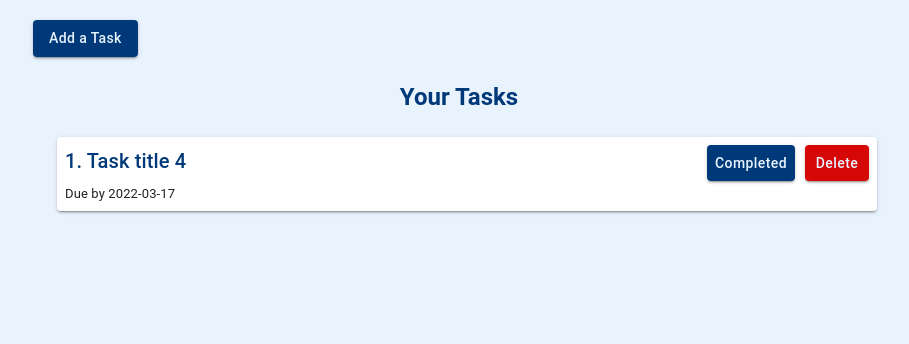
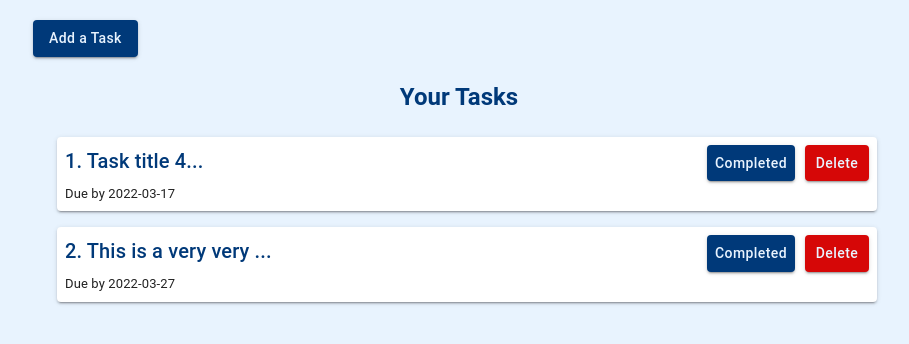
Before and after one commit to sahiljena/intern-challenge-cn, a React (Create React App) app: page / in a window 1280 px wide. Shown: the top 344 px of the page, without its empty margins (181-1090 px from the left). Built offline with nearby package versions, Linux system fonts and the light colour scheme; data requests are answered from the project's data file.

Commit message:
Limit text title

```diff
--- a/db.json
+++ b/db.json
@@ -5,6 +5,12 @@
       "title": "Task title 4",
       "description": "This is description 4",
       "deadline": "2022-03-17"
+    },
+    {
+      "id": "5838da56-b766-4154-b796-28126c723f82",
+      "title": "This is a very very very very long text title",
+      "description": "Yes indeed !",
+      "deadline": "2022-03-27"
     }
   ]
 }
--- a/src/Components/Tasks.js
+++ b/src/Components/Tasks.js
@@ -43,7 +43,7 @@ const Tasks = ({loading, setLoading, tasks, setTask}) =>{
             >
                 <Box onClick={()=>{setExpanded(!expanded)}}  sx={{ display: 'flex', flexWrap: 'wrap',justifyContent: 'space-between', }}>
                     <Typography  sx={{fontWeight: '500', color:'textCus.primary'}} variant="h6" gutterBottom component="div">
-                        {num}. {title}<br/>
+                        {num}. {expanded?title:<>{title.slice(0, 20)}...</>}<br/>
                     </Typography>
                     <div>
                         <Button
```
